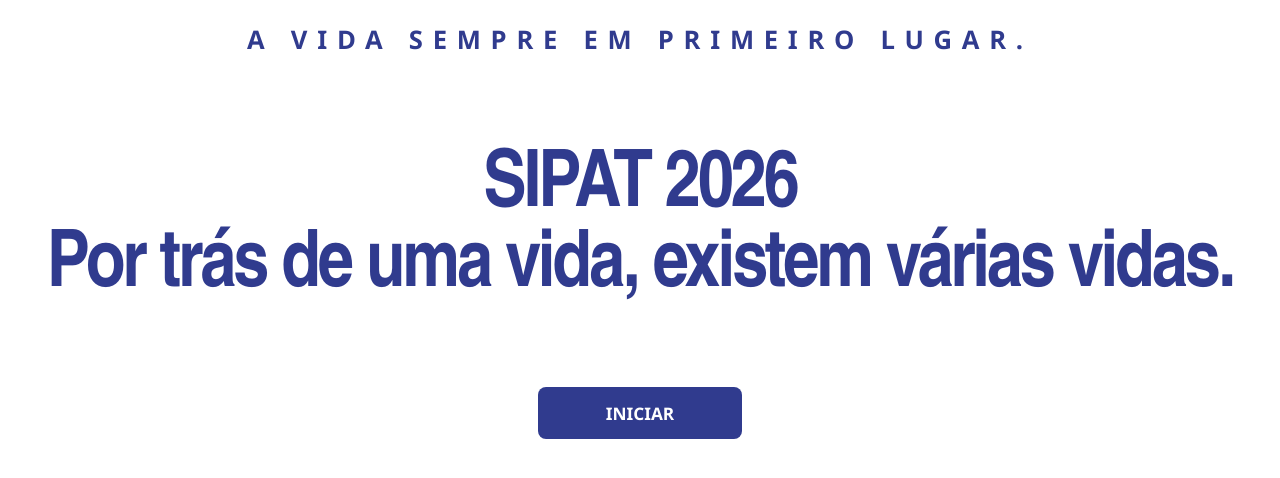
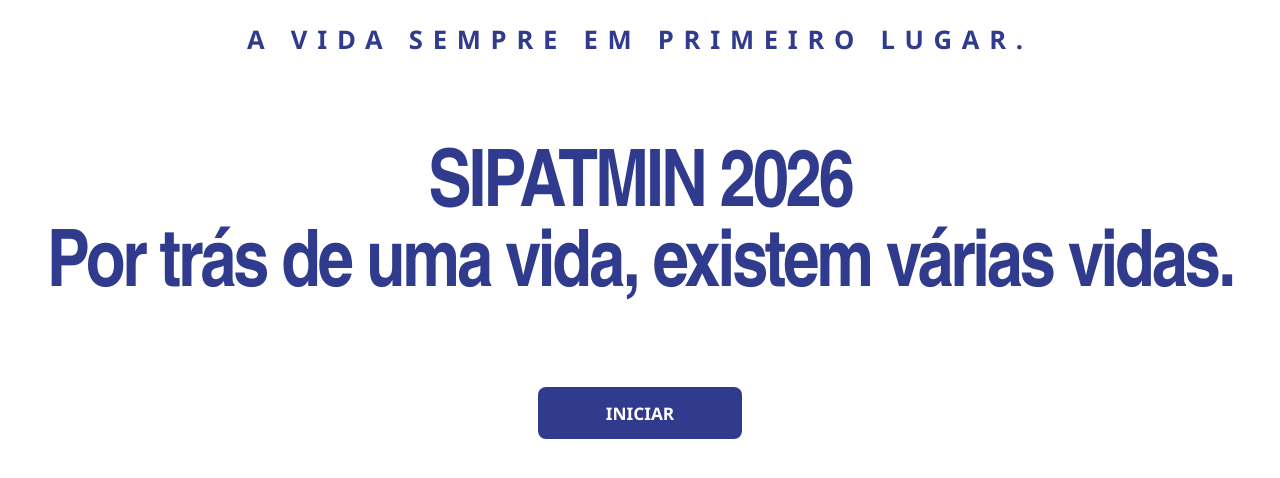
Before and after one commit to DanielLelisFernando/SIPATMIN-2026-SCL, a plain HTML site: page index.html in a window 1280 px wide. Shown: the part 298-776 px from the top of the page. Drawn offline with Linux system fonts and the light colour scheme.

Commit message:
Update index.html

```diff
--- a/index.html
+++ b/index.html
@@ -5,9 +5,9 @@
     <meta name="viewport" content="width=device-width, initial-scale=1" />
     <meta
       name="description"
-      content="Gamificação coletiva SIPAT 2026 da Salum Construções."
+      content="Gamificação coletiva SIPATMIN 2026 da Salum Construções."
     />
-    <title>SIPAT 2026 | Salum Construções</title>
+    <title>SIPATMIN 2026 | Salum Construções</title>
     <link rel="stylesheet" href="styles.css" />
     <script src="app.js" defer></script>
   </head>
@@ -16,7 +16,7 @@
       <section class="screen opening is-active" id="welcome-screen">
         <img class="opening-logo" src="assets/logo-salum.jpg" alt="Salum Construções" />
         <p class="opening-year"> A VIDA <strong>SEMPRE</strong> EM PRIMEIRO LUGAR.<br></p>
-        <h1><br>SIPAT 2026</h1>
+        <h1><br>SIPATMIN 2026</h1>
         <h1>Por trás de uma vida, existem várias vidas.<br><br></h1>
   	<button class="button button-primary button-large" id="open-briefing" type="button">
           Iniciar
@@ -26,7 +26,7 @@
       <section class="screen instructions" id="briefing-screen" aria-labelledby="briefing-title">
         <header class="simple-header">
           <img src="assets/logo-salum.jpg" alt="Salum Construções" />
-          <span>SIPAT 2026</span>
+          <span>SIPATMIN 2026</span>
         </header>
         <div class="instructions-content">
           <p class="eyebrow">Instruções</p>
@@ -113,7 +113,7 @@
       <section class="screen outcome" id="outcome-screen" aria-labelledby="outcome-title">
         <header class="simple-header">
           <img src="assets/logo-salum.jpg" alt="Salum Construções" />
-          <span>SIPAT 2026</span>
+          <span>SIPATMIN 2026</span>
         </header>
         <div class="outcome-content">
           <p class="eyebrow">Resultado da equipe</p>
```
